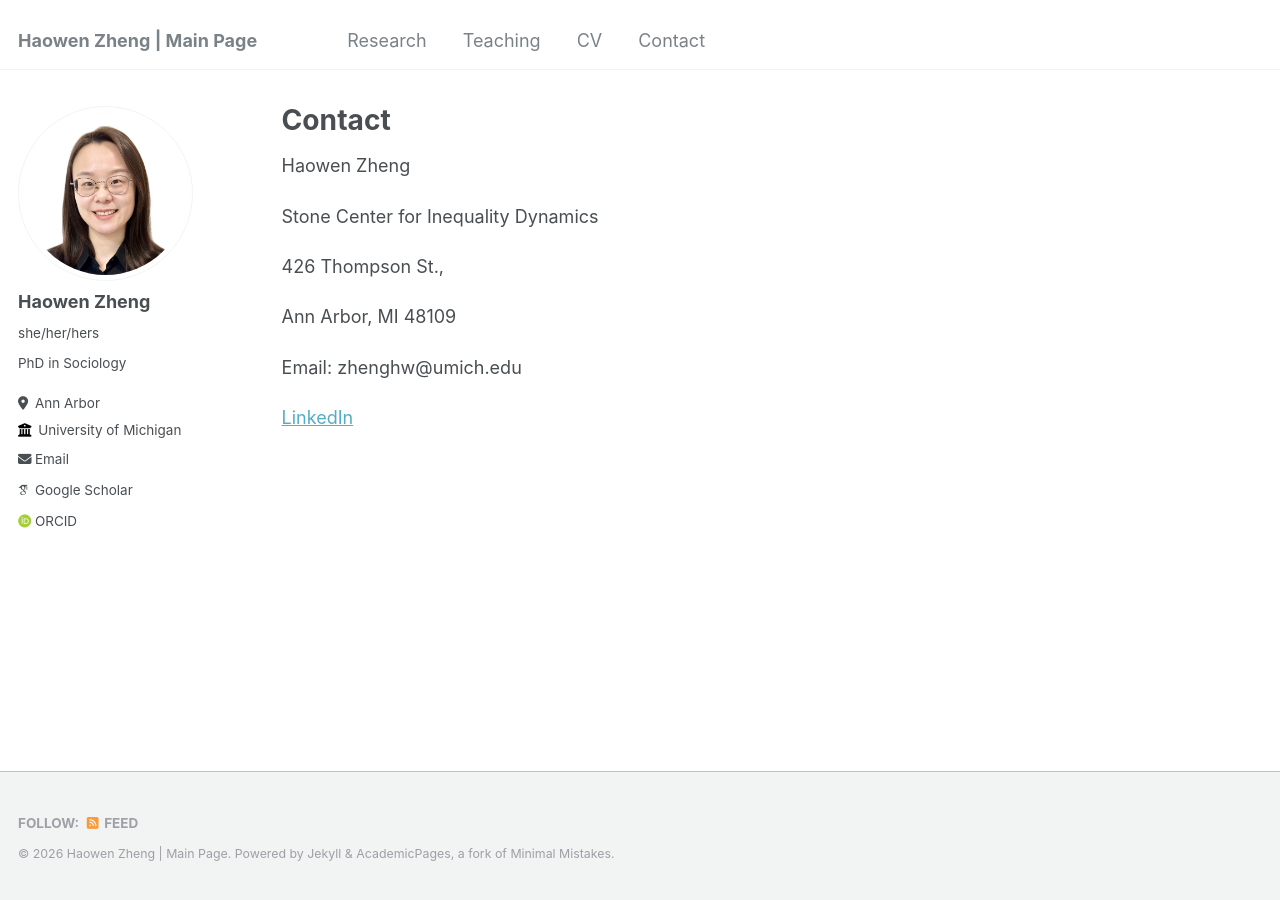
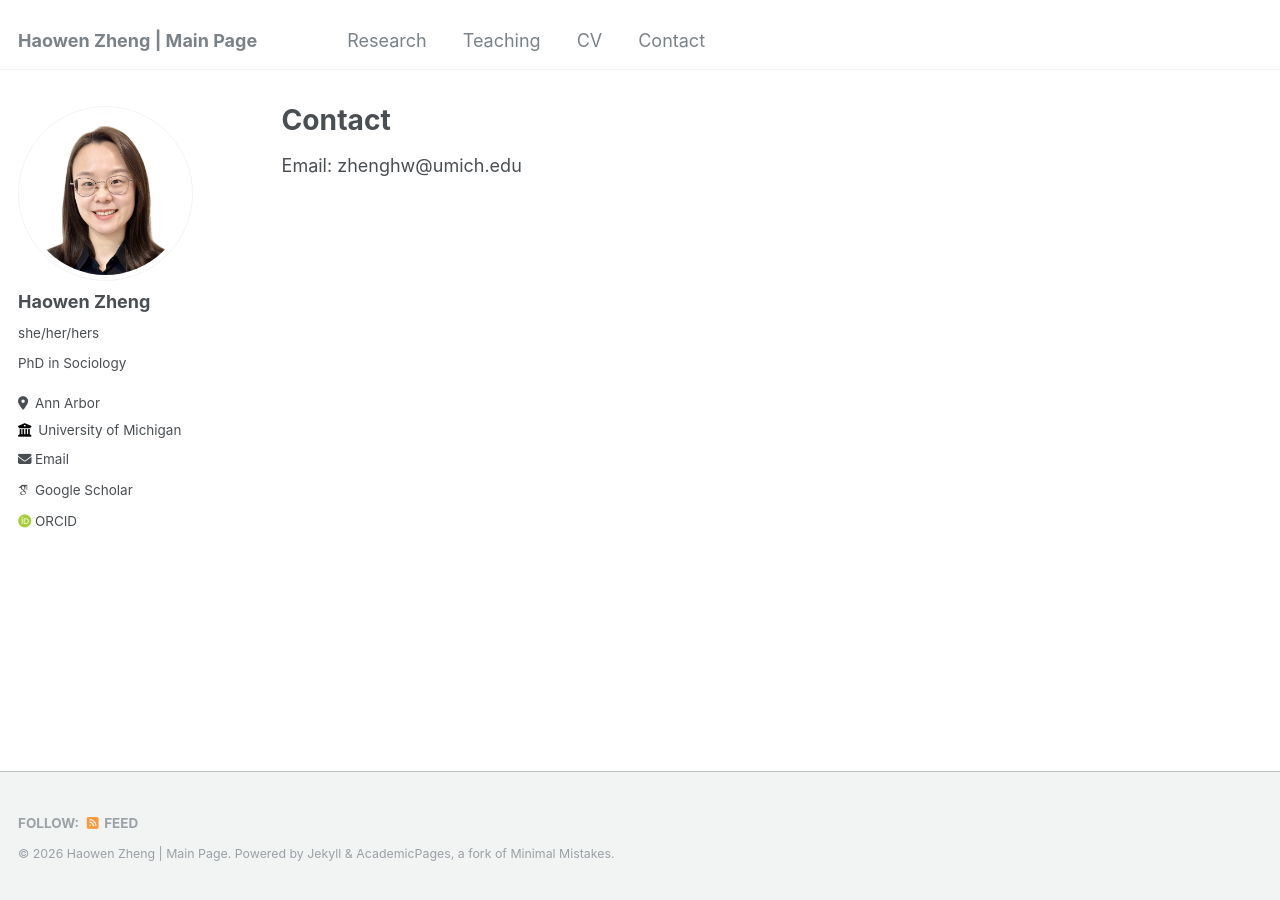
Before and after one commit to haowenzhg/haowenzhg.github.io, a Jekyll site: the page built from _pages/contact.md, in a window 1280 px wide. Built offline with Jekyll 4.4.1, drawn with Linux system fonts in a browser that asks for light colours; some web fonts are replaced.

Commit message:
Update contact.md

```diff
--- a/_pages/contact.md
+++ b/_pages/contact.md
@@ -5,14 +5,4 @@ permalink: /contact/
 author_profile: true
 ---
 
-Haowen Zheng
-
-Stone Center for Inequality Dynamics
-
-426 Thompson St.,
-
-Ann Arbor, MI 48109
-
 Email: zhenghw@umich.edu
-
-[LinkedIn](https://www.linkedin.com/in/haowenzheng/)
```
